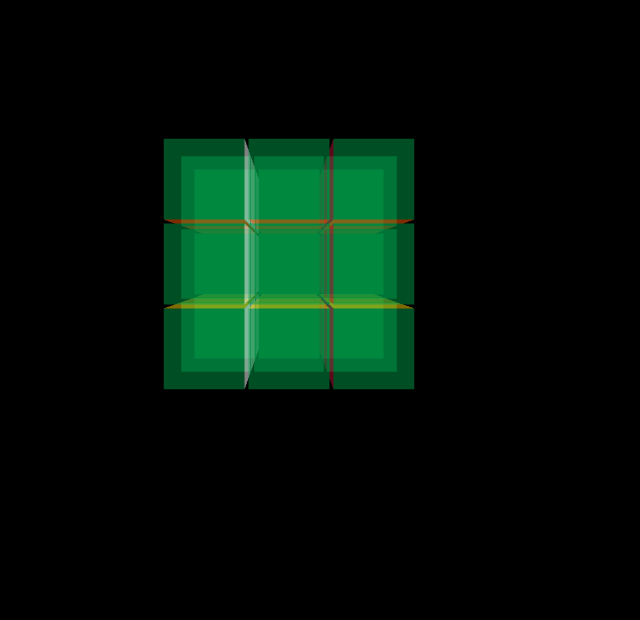
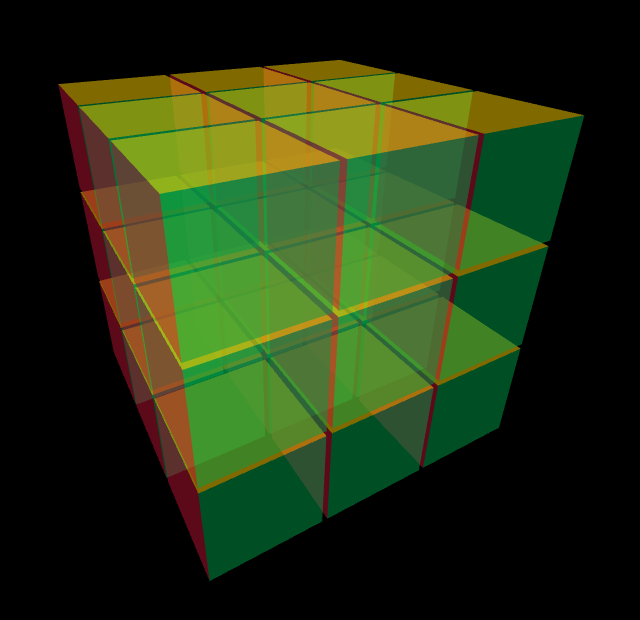
Before and after one commit to alanmaizon/rubik-3D-model, a plain HTML site: page index.html in a window 1280 px wide. Shown: the part 136-756 px from the top of the page, without its empty margins (351-991 px from the left). Drawn offline with nearby package versions, Linux system fonts and the light colour scheme; animation ran at ten frames a second.

Commit message:
Update index.html

```diff
--- a/index.html
+++ b/index.html
@@ -3,7 +3,7 @@
 <head>
     <meta charset="UTF-8">
     <meta name="viewport" content="width=device-width, initial-scale=1.0">
-    <title>Garage</title>
+    <title>Rubik Cube 3D Model</title>
     <style>
         body {
             margin: 0;
@@ -35,6 +35,9 @@
 
         // Add OrbitControls
         const controls = new THREE.OrbitControls(camera, renderer.domElement);
+
+        // Set the initial camera position
+        camera.position.z = 5;
 
         // Add lighting
         const ambientLight = new THREE.AmbientLight(0x404040, 2);
@@ -84,27 +87,33 @@ for (let x = -1; x <= 1; x++) {
     }
 }
 
-cubes.forEach(cube => scene.add(cube));
 
-        // Animation loop
-        function animate() {
-            requestAnimationFrame(animate);
-            controls.update();  // Update controls in the animation loop
-            renderer.render(scene, camera);
-        }
+const rubikCube = new THREE.Group();
+cubes.forEach(cube => rubikCube.add(cube));
+scene.add(rubikCube);
 
-        // Adjust camera position
-        camera.position.z = 8;
+const animate = () => {
+    requestAnimationFrame(animate);
 
-        // Handle window resize
-        window.addEventListener('resize', function () {
-            camera.aspect = window.innerWidth / window.innerHeight;
-            camera.updateProjectionMatrix();
-            renderer.setSize(window.innerWidth, window.innerHeight);
-        });
+    // Rotate the Rubik's cube slowly
+    rubikCube.rotation.x += 0.01;
+    rubikCube.rotation.y += 0.01;
 
-        // Start animation
-        animate();
+    renderer.render(scene, camera);
+};
+
+    // Handle window resize
+    window.addEventListener('resize', () => {
+    const width = window.innerWidth;
+    const height = window.innerHeight;
+
+    renderer.setSize(width, height);
+    camera.aspect = width / height;
+    camera.updateProjectionMatrix();
+});
+
+
+animate();
 
     </script>
 </body>
```
